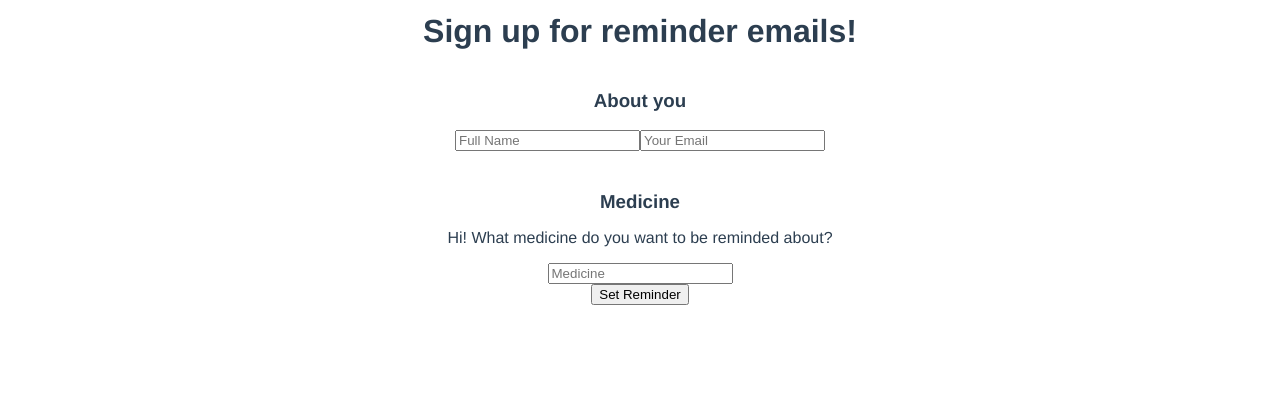
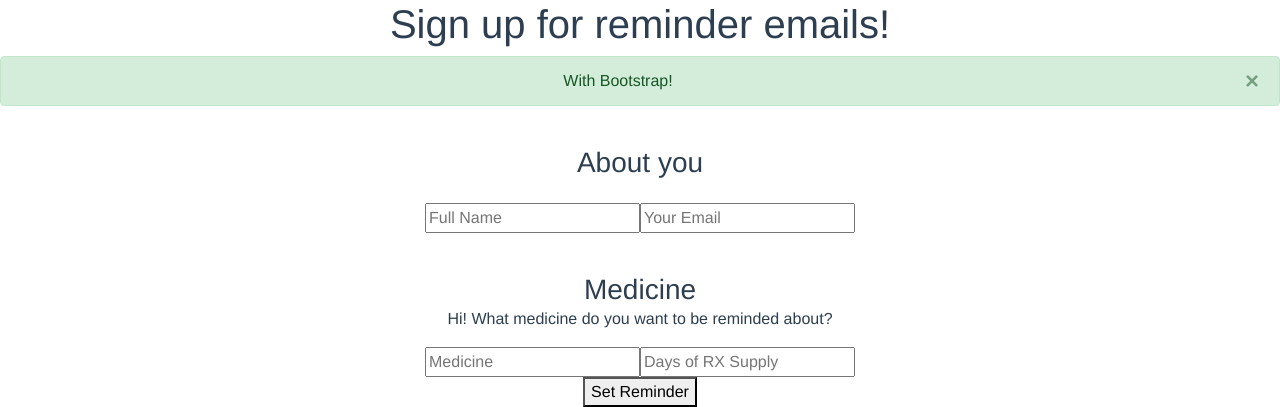
Before and after one commit to lakartoza/drugreactions, a Vue app: page / in a window 1280 px wide. Shown: the part 434-841 px from the top of the page. Before the commit the page ends 800 px from the top, so only its background shows below. Built offline with nearby package versions, Linux system fonts and the light colour scheme.

Commit message:
Added form for Days Of supply and data model. Added bootstrap

```diff
--- a/package.json
+++ b/package.json
@@ -8,6 +8,9 @@
     "lint": "vue-cli-service lint"
   },
   "dependencies": {
+    "bootstrap": "^4.1.3",
+    "jquery": "^3.3.1",
+    "popper.js": "^1.14.6",
     "vue": "^2.5.17"
   },
   "devDependencies": {
--- a/src/components/HelloWorld.vue
+++ b/src/components/HelloWorld.vue
@@ -7,6 +7,12 @@
       <h1>Sign up for reminder emails!</h1>
     </div>
 
+    <div class="alert alert-success alert-dismissible fade show" role="alert">
+      With Bootstrap!
+      <button type="button" class="close" data-dismiss="alert" aria-label="Close">
+        <span aria-hidden="true">&times;</span>
+      </button>
+    </div>
 
     <div>
       <h3>About you</h3>
@@ -18,6 +24,7 @@
       <p>Hi{{firstName }}! What medicine do you want to be reminded about?</p>
 
       <input v-model="medicine" placeholder="Medicine">
+      <input v-model="supplyDays" placeholder="Days of RX Supply">
     </div>
 
     <p v-show="submitted">
--- a/src/main.js
+++ b/src/main.js
@@ -1,5 +1,7 @@
 import Vue from 'vue'
 import App from './App.vue'
+import 'bootstrap'
+import 'bootstrap/dist/css/bootstrap.min.css'
 
 Vue.config.productionTip = false
 
```
Also changed, not shown: 1 other file (tests, documents, lock files or other folders).
